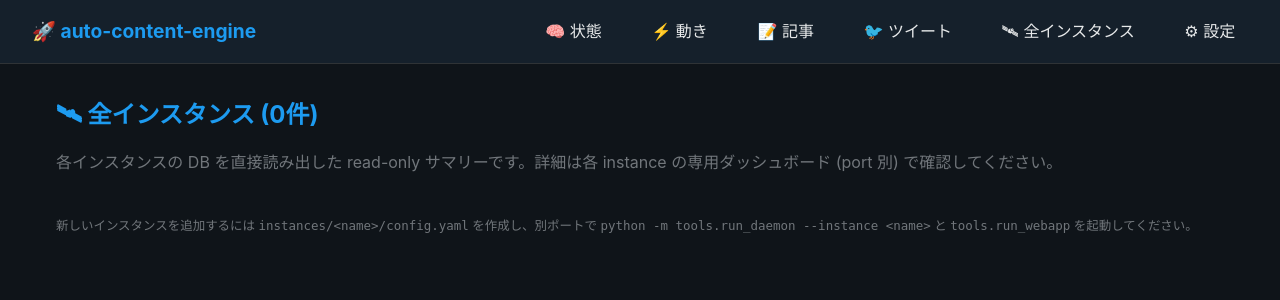
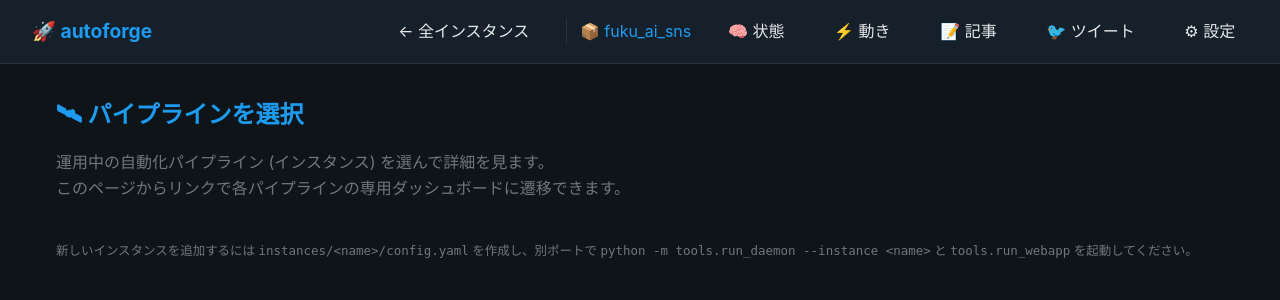
Before and after one commit to k-tsu1007/autoforge, a FastAPI app: template webapp/templates/instances.html in a window 1280 px wide. Shown: the top 300 px of the page. Run offline with FastAPI, Linux system fonts and the light colour scheme; the template is opened without the code that fills it, so the values that code supplies are empty.

Commit message:
webapp: 2-tier nav (instances landing → per-instance brain/articles/etc)

```diff
--- a/webapp/server.py
+++ b/webapp/server.py
@@ -68,6 +68,19 @@ def _fromjson(value):
 
 templates.env.filters["fromjson"] = _fromjson
 
+
+def _active_instance_name() -> str:
+    """全テンプレートで参照する現在のインスタンス名。"""
+    try:
+        from core.instance import get_active_instance
+        return get_active_instance().name
+    except Exception:
+        return os.environ.get("AC_INSTANCE", "")
+
+
+# Jinja のグローバルに instance_name を入れて、全テンプレート共通で使えるようにする
+templates.env.globals["instance_name"] = _active_instance_name()
+
 if STATIC_DIR.exists():
     app.mount("/static", StaticFiles(directory=str(STATIC_DIR)), name="static")
 
@@ -94,8 +107,8 @@ def check_auth(credentials: HTTPBasicCredentials = Depends(security)) -> str:
 
 @app.get("/")
 def root_redirect(user: str = Depends(check_auth)):
-    """ルートは Brain (状態) に飛ばす。"""
-    return RedirectResponse(url="/brain", status_code=307)
+    """ルートはインスタンス選択ページに飛ばす。"""
+    return RedirectResponse(url="/instances", status_code=307)
 
 
 @app.get("/articles", response_class=HTMLResponse)
--- a/webapp/templates/base.html
+++ b/webapp/templates/base.html
@@ -111,14 +111,22 @@
 </head>
 <body>
     <nav>
-        <h1>🚀 auto-content-engine</h1>
+        <h1>🚀 autoforge</h1>
         <ul>
+        {% set path = request.url.path if request else '/' %}
+        {% if path == '/instances' or path == '/' %}
+            <li><a href="/instances" style="color:#1d9bf0;">🛰 全インスタンス</a></li>
+        {% else %}
+            <li><a href="/instances">← 全インスタンス</a></li>
+            <li style="border-left:1px solid #2f3336; padding-left:0.8rem;">
+                <span style="color:#1d9bf0;">📦 {{ instance_name or 'fuku_ai_sns' }}</span>
+            </li>
             <li><a href="/brain">🧠 状態</a></li>
             <li><a href="/activity">⚡ 動き</a></li>
             <li><a href="/articles">📝 記事</a></li>
             <li><a href="/tweets">🐦 ツイート</a></li>
-            <li><a href="/instances">🛰 全インスタンス</a></li>
             <li><a href="/strategy">⚙ 設定</a></li>
+        {% endif %}
         </ul>
     </nav>
     <main>
--- a/webapp/templates/instances.html
+++ b/webapp/templates/instances.html
@@ -1,8 +1,9 @@
 {% extends "base.html" %}
-{% block title %}インスタンス一覧{% endblock %}
+{% block title %}インスタンス選択{% endblock %}
 {% block content %}
-<h2>🛰 全インスタンス ({{ instances|length }}件)</h2>
-<p style="color:#71767b; margin-bottom:1rem;">各インスタンスの DB を直接読み出した read-only サマリーです。詳細は各 instance の専用ダッシュボード (port 別) で確認してください。</p>
+<h2>🛰 パイプラインを選択</h2>
+<p style="color:#71767b; margin-bottom:1rem;">運用中の自動化パイプライン (インスタンス) を選んで詳細を見ます。<br>
+このページからリンクで各パイプラインの専用ダッシュボードに遷移できます。</p>
 
 <style>
 .inst-grid {
@@ -133,7 +134,9 @@
     {% endif %}
 
     {% if inst.webapp_port %}
-    <a class="inst-link" href="http://{{ request.url.hostname }}:{{ inst.webapp_port }}/brain" target="_blank">→ 専用ダッシュボード (port {{ inst.webapp_port }})</a>
+    <a class="inst-link" href="http://{{ request.url.hostname }}:{{ inst.webapp_port }}/brain">
+        → このパイプラインを開く (port {{ inst.webapp_port }})
+    </a>
     {% endif %}
 
     {% if inst.errors %}
```
